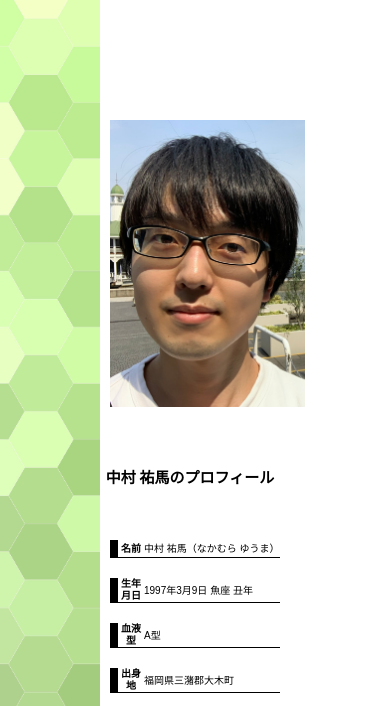
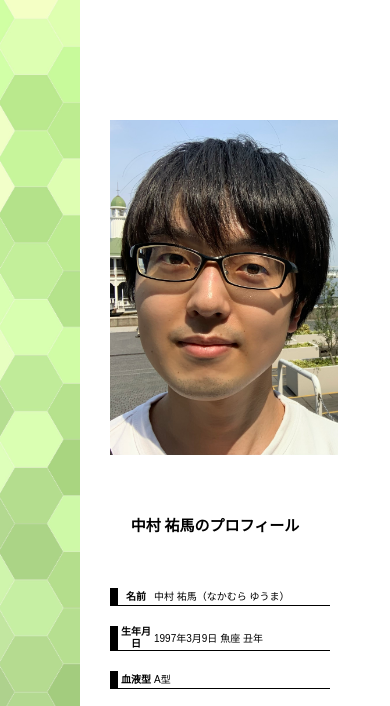
Before and after one commit to Yuma0309/HomePage-YumaNakamura, a plain HTML site: page index.html in a window 390 px wide. Shown: the part 107-813 px from the top of the page. Drawn offline with Linux system fonts and the light colour scheme.

Commit message:
スマホで見る場合のナビエリアの幅を調整

```diff
--- a/css/common.css
+++ b/css/common.css
@@ -131,7 +131,7 @@ nav {
 }
 
 main {
-	max-width: 1300px;
+	max-width: 500px;
 }
 
 .photo {
@@ -160,8 +160,7 @@ ul, li {
 }
 
 nav {
-	max-width: 100px;
-	max-width: 100px;
+	max-width: 80px;
 	font-size: 10px;
 	padding-bottom: 2100px; /* 要素内の余白を指定 */
 	margin-bottom:-2100px;
@@ -172,7 +171,7 @@ h1 {
 }
 
 main {
-	max-width: 300px;
+	max-width: 350px;
 	margin: 200px 0 0 40px;
 }
 
```
